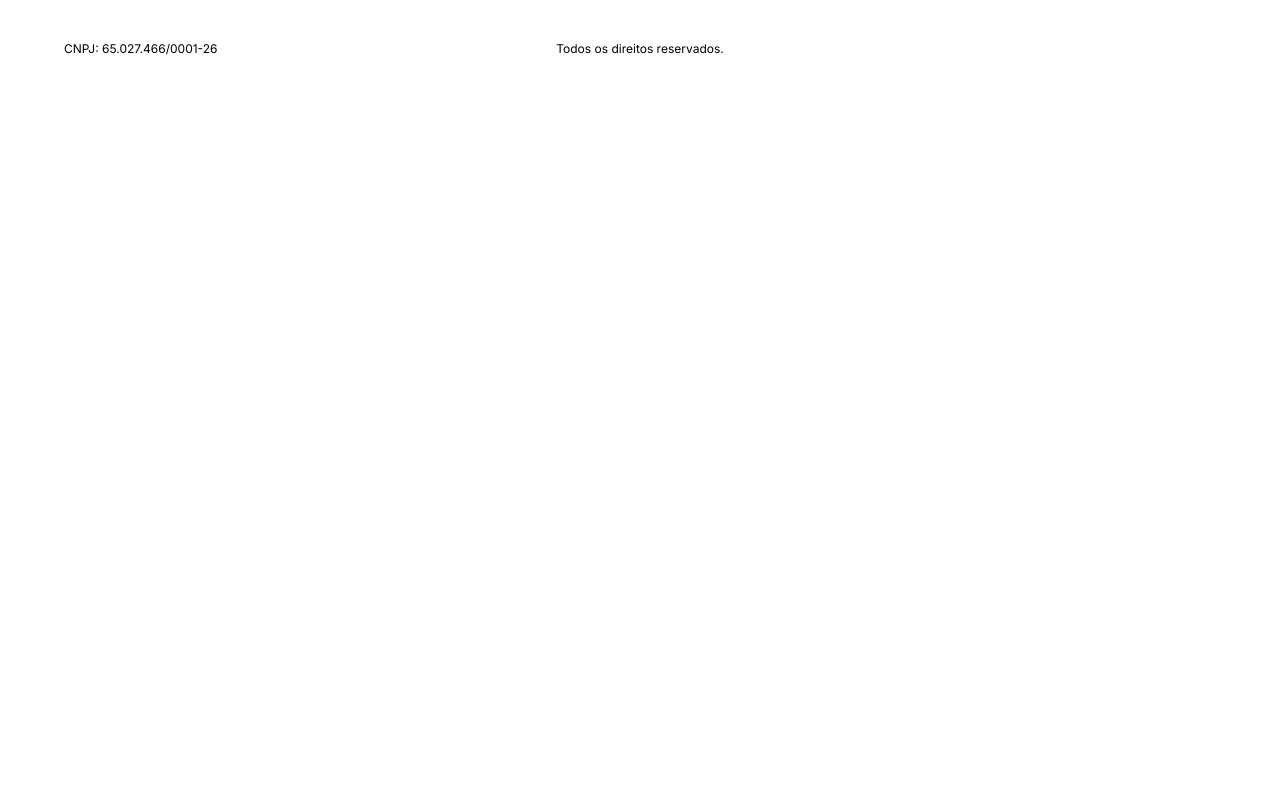
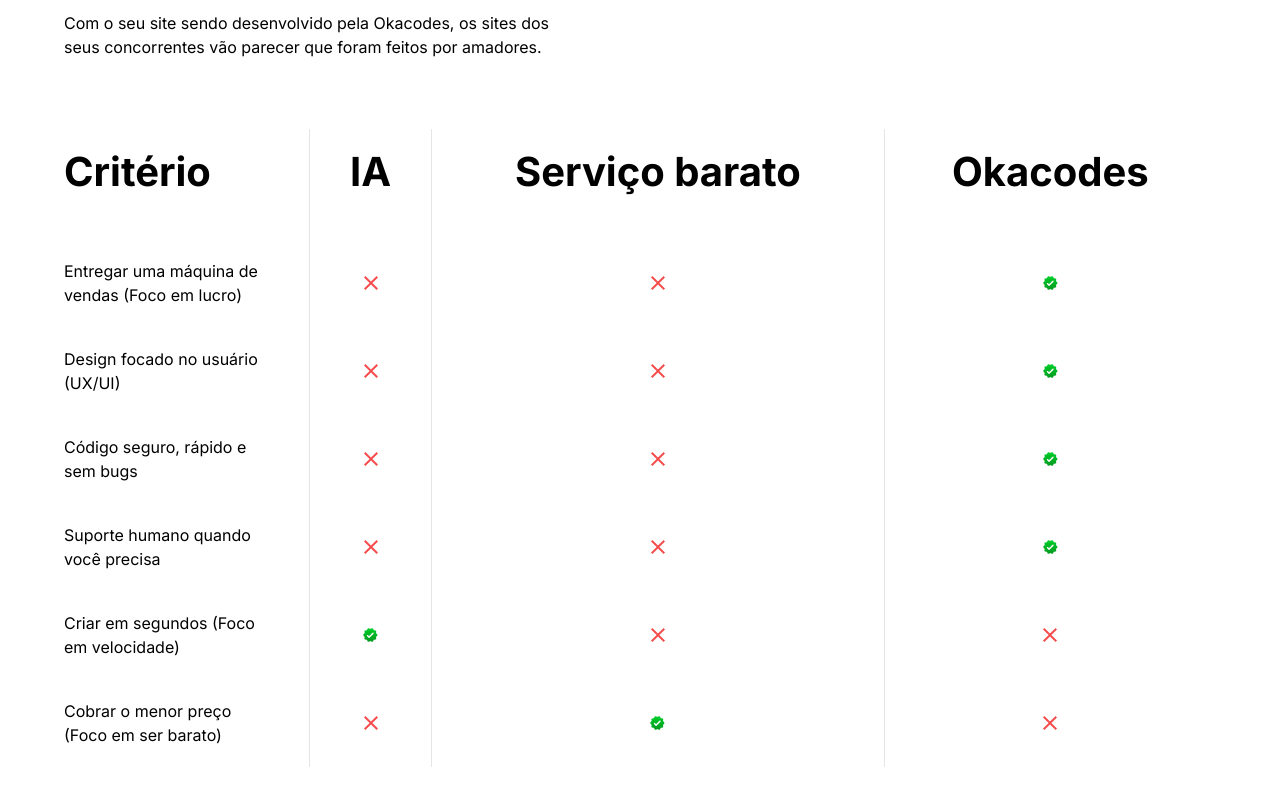
Before and after one commit to Levy-Jr/okacodes, a Next.js app: page / in a window 1280 px wide. Shown: the part 3242-4040 px from the top of the page. Before the commit the page ends 3352 px from the top, so only its background shows below. Built offline with nearby package versions, Linux system fonts and the light colour scheme.

Commit message:
feat: add table section

```diff
--- /dev/null
+++ b/app/(home)/components/table-section.tsx
@@ -0,0 +1,105 @@
+import Image from "next/image";
+import PositiveIcon from "@/public/okacodes/positivo.svg";
+import NegativeIcon from "@/public/okacodes/x.svg";
+
+const TableSection = () => {
+  const criteriaData = [
+    {
+      name: "Entregar uma máquina de vendas (Foco em lucro)",
+      ia: false,
+      cheap: false,
+      oka: true
+    },
+    {
+      name: "Design focado no usuário (UX/UI)",
+      ia: false,
+      cheap: false,
+      oka: true
+    },
+    {
+      name: "Código seguro, rápido e sem bugs",
+      ia: false,
+      cheap: false,
+      oka: true
+    },
+    {
+      name: "Suporte humano quando você precisa",
+      ia: false,
+      cheap: false,
+      oka: true
+    },
+    {
+      name: "Criar em segundos (Foco em velocidade)",
+      ia: true,
+      cheap: false,
+      oka: false
+    },
+    {
+      name: "Cobrar o menor preço (Foco em ser barato)",
+      ia: false,
+      cheap: true,
+      oka: false
+    },
+  ];
+
+  return (
+    <section className="mt-30 max-w-300 w-[90%] mx-auto">
+      <div className="max-w-[50ch]">
+        <h2 className="font-bold text-[2.5rem] leading-[1.2]">A diferença entre profissionais e amadores</h2>
+        <p className="mt-3">Com o seu site sendo desenvolvido pela Okacodes, os sites dos seus concorrentes vão parecer que foram feitos por amadores.</p>
+      </div>
+      <div className="overflow-hidden overflow-x-auto">
+        <table className="mt-17.5 min-w-full w-max border-collapse">
+          <thead>
+            <tr>
+              <th className="text-left text-2xl md:text-[2.5rem] font-bold pb-10 pt-4 pr-8 align-bottom">
+                Critério
+              </th>
+              <th className="text-center text-2xl md:text-[2.5rem] font-bold pb-10 pt-4 px-6 border-l border-black/10 align-bottom">
+                IA
+              </th>
+              <th className="text-center text-2xl md:text-[2.5rem] font-bold pb-10 pt-4 px-6 border-l border-black/10 align-bottom">
+                Serviço barato
+              </th>
+              <th className="text-center text-2xl md:text-[2.5rem] font-bold pb-10 pt-4 px-6 border-l border-black/10 align-bottom">
+                Okacodes
+              </th>
+            </tr>
+          </thead>
+          <tbody>
+            {criteriaData.map((row, index) => (
+              <tr key={index} className="text-xs md:text-base *:max-w-[18ch]">
+                <td className="text-left py-5 pr-8">
+                  {row.name}
+                </td>
+                <td className="text-center py-6 px-3 md:px-6 border-l border-black/10">
+                  <div className="flex justify-center items-center h-full">
+                    {
+                      row.ia ? <Image src={PositiveIcon} alt="Positivo" /> : <Image src={NegativeIcon} alt="Negativo" />
+                    }
+                  </div>
+                </td>
+                <td className="text-center py-6 px-3 md:px-6 border-l border-black/10">
+                  <div className="flex justify-center items-center h-full">
+                    {
+                      row.cheap ? <Image src={PositiveIcon} alt="Positivo" /> : <Image src={NegativeIcon} alt="Negativo" />
+                    }
+                  </div>
+                </td>
+                <td className="text-center py-6 px-3 md:px-6 border-l  border-black/10">
+                  <div className="flex justify-center items-center h-full">
+                    {
+                      row.oka ? <Image src={PositiveIcon} alt="Positivo" /> : <Image src={NegativeIcon} alt="Negativo" />
+                    }
+                  </div>
+                </td>
+              </tr>
+            ))}
+          </tbody>
+        </table>
+      </div>
+    </section>
+  )
+}
+
+export default TableSection
--- a/app/(home)/page.tsx
+++ b/app/(home)/page.tsx
@@ -2,6 +2,7 @@
 import HeroSection from "./components/hero-section";
 import OurServices from "./components/our-services";
 import SellSection from "./components/sell-section";
+import TableSection from "./components/table-section";
 import WhySection from "./components/why-section";
 
 export default function Home() {
@@ -12,6 +13,7 @@
       <SellSection />
       <OurServices />
       <FeaturedProjects />
+      <TableSection />
     </main>
   );
 }
```
